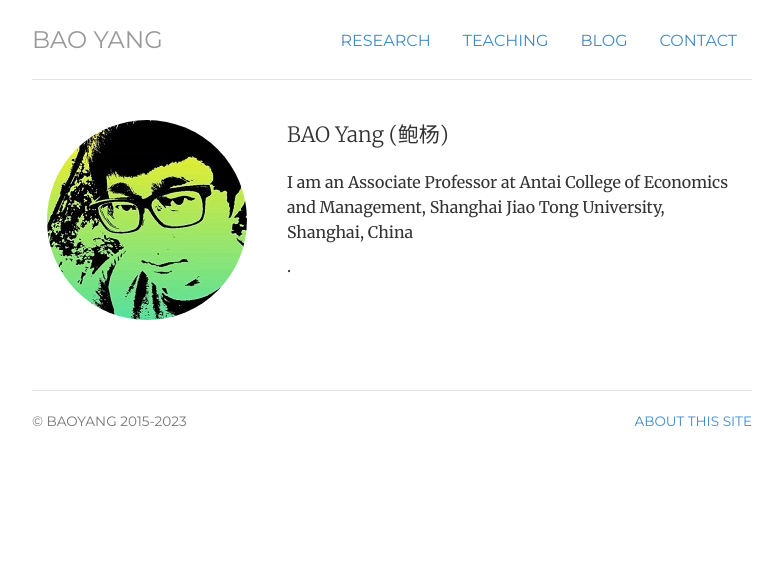
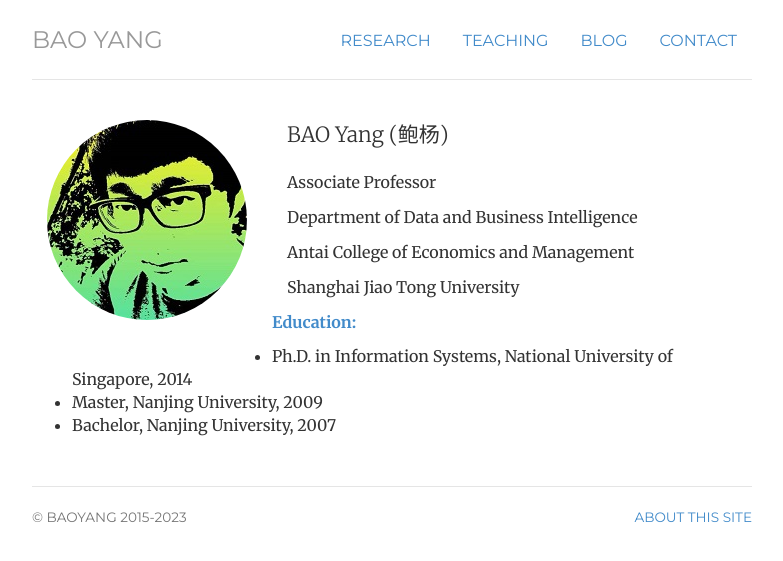
Before and after one commit to popeye007/popeye007.github.io, a Jekyll site: the page built from index.html, in a window 1280 px wide. Shown: the top 561 px of the page, without its empty margins (248-1031 px from the left). Built offline with Jekyll 4.4.1, drawn with Linux system fonts in a browser that asks for light colours; comment, search, counter and statistics services are not loaded.

Commit message:
Update index.html

```diff
--- a/index.html
+++ b/index.html
@@ -16,7 +16,20 @@
 	<div itemscope itemtype="http://data-vocabulary.org/Person" class="col-sm-8">
 	<p class="lead"><span itemprop="name">BAO Yang (鲍杨)</span>
 	<!-- <a href="/files/ybao-cv.pdf" class="btn btn-default pull-right" title="Download CV as PDF">Download CV</a></p> -->
-	<p>I am an <span itemprop="title">Associate Professor</span> at <span itemprop="affiliation">Antai College of Economics and Management</span>, <span itemprop="affiliation">Shanghai Jiao Tong University</span>, <span itemprop="locality">Shanghai</span>, <span itemprop="country-name">China</span></p>.
+	<p><span itemprop="title">Associate Professor</span></p>
+	<p><span itemprop="affiliation">Department of Data and Business Intelligence</span></p>
+	<p><span itemprop="affiliation">Antai College of Economics and Management</span></p>
+	<p><span itemprop="affiliation">Shanghai Jiao Tong University</span></p>
 	</div>
+
+	<p><strong><a name="Grants">Education:</a></strong><br>
+		<ul>
+			<li>Ph.D. in Information Systems, National University of Singapore, 2014</li>
+			<li>Master, Nanjing University, 2009</li>
+			<li>Bachelor, Nanjing University, 2007</li>
+		</ul>
+	</p>
+
+
 </div>
 <!-- </div> -->
```
